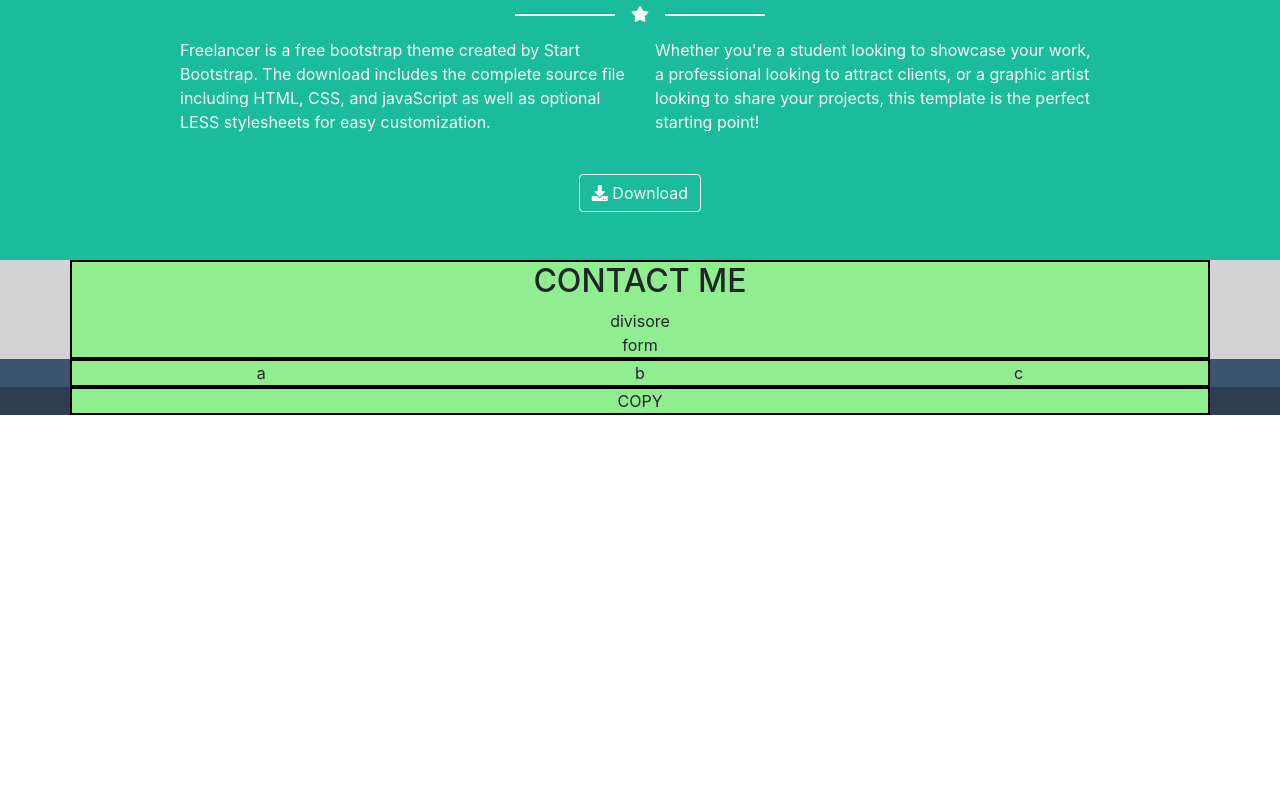
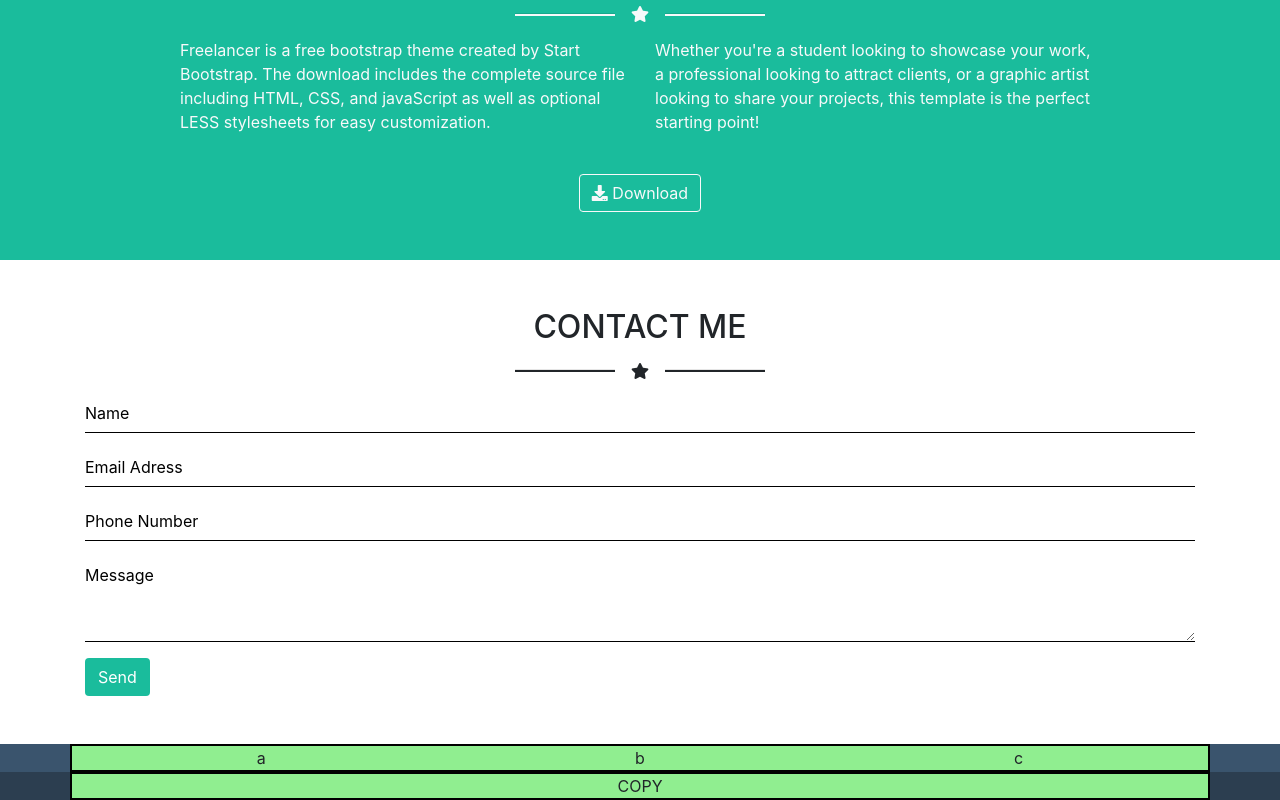
Before and after one commit to AndreiBurbulia/html-css-bootstrap-freelancer, a plain HTML site: page index.html in a window 1280 px wide. Shown: the part 1272-2072 px from the top of the page. Before the commit the page ends 1687 px from the top, so only its background shows below. Drawn offline with nearby package versions, Linux system fonts and the light colour scheme.

Commit message:
Contat Me Complete

```diff
--- a/assets/css/style.css
+++ b/assets/css/style.css
@@ -53,8 +53,20 @@ header{
 }
 
 /*------ Contact me ------*/
-.contact{
-    background-color: lightgray;
+.contact form ::placeholder{
+    color: black;
+}
+.contact form input,
+.contact form textarea{
+    border: none;
+    border-radius: 0;
+    padding-right: 0;
+    border-bottom: 1px solid black;
+}
+
+.contact form button{
+    background-color: #1ABC9C;
+    color: white;
 }
 
 
--- a/index.html
+++ b/index.html
@@ -113,10 +113,29 @@
 
         <!-- Section Contact Me -->
         <section class="contact">
-            <div class="container text-center dbg">
+            <div class="container text-center py-5">
                 <h2>CONTACT ME</h2>
-                <div>divisore</div>
-                <div>form</div>
+                <div class="d-flex align-items-center justify-content-center mb-3 pt-2">
+                    <hr class="middle_line">
+                    <i class="fas fa-star px-3 "></i>
+                    <hr class="middle_line">
+                </div>
+                <form>
+                    <div class="form-group ">
+                        <input type="email" class="form-control pl-0" id="exampleInputEmail1" aria-describedby="emailHelp" placeholder="Name">
+                    </div>
+                    <div class="form-group">
+                        <input type="password" class="form-control pl-0" id="exampleInputPassword1" placeholder="Email Adress">
+                    </div>
+                    <div class="form-group">
+                        <input type="password" class="form-control pl-0" id="exampleInputPassword1" placeholder="Phone Number">
+                    </div>
+                     <div class="form-group">
+                        <textarea class="form-control pl-0" id="exampleFormControlTextarea1" rows="3" placeholder="Message"></textarea>
+                    </div>
+
+                    <button type="submit" class="btn  d-flex align-items-start">Send</button>
+                </form>
 
             </div>
 
```
